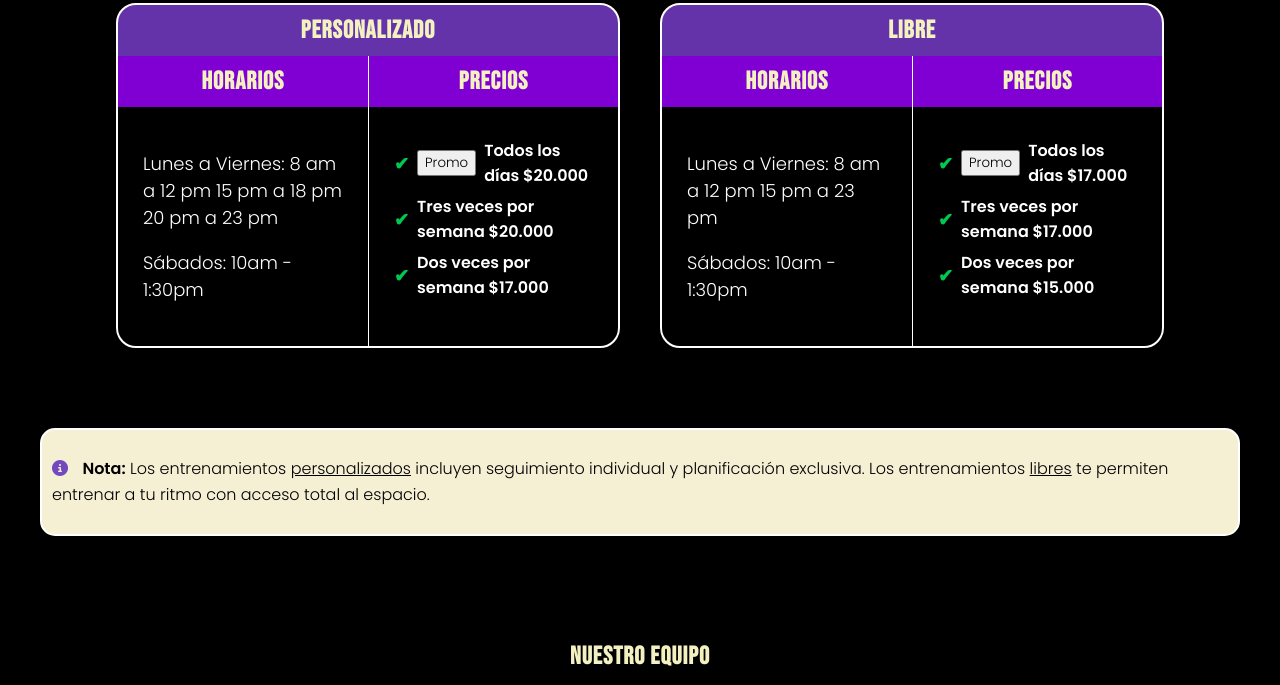
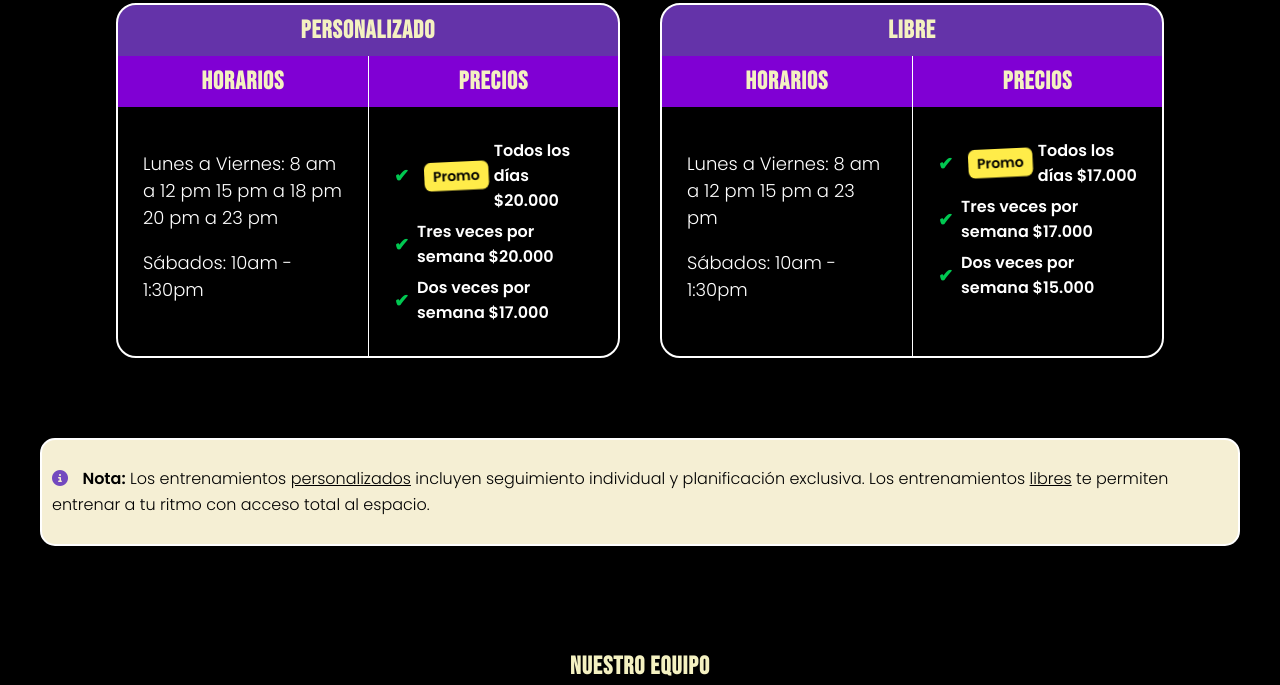
Before and after one commit to emiliano-gomez-eg/eg-gym, a plain HTML site: page index.html in a window 1280 px wide. Shown: the part 934-1619 px from the top of the page. Drawn offline with Linux system fonts and the light colour scheme.

Commit message:
Update style.css

```diff
--- a/style.css
+++ b/style.css
@@ -897,3 +897,16 @@ body {
     background: radial-gradient(circle at 30% 107%, #fdf497 0%, #fdf497 5%, #fd5949 45%, #d6249f 60%, #285AEB 90%);
     color: white;
 }
+
+.boton-promo {
+    background-color: #fee71a;
+    color: black;
+    border: none;
+    padding: 4px 8px;
+    font-size: 0.8em;
+    font-weight: bold;
+    border-radius: 6px;
+    margin-left: 10px;
+    cursor: pointer;
+    animation: reboteFlash 1.2s infinite;
+}
```
